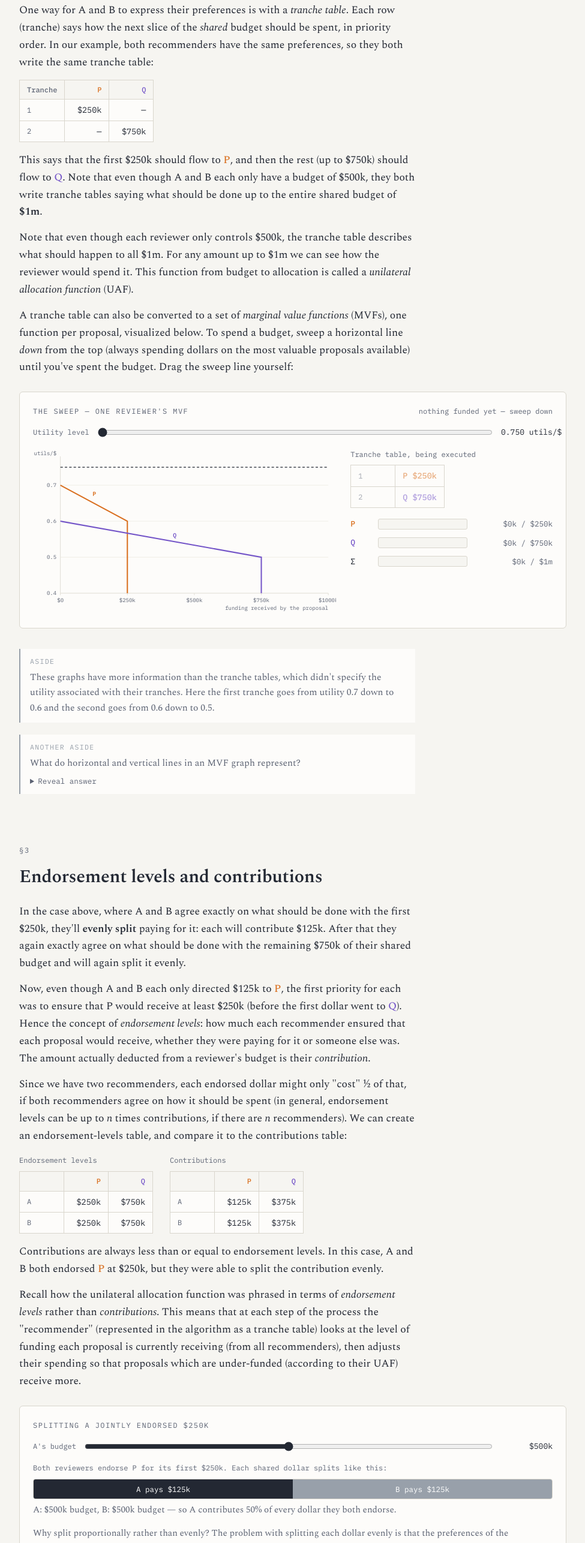
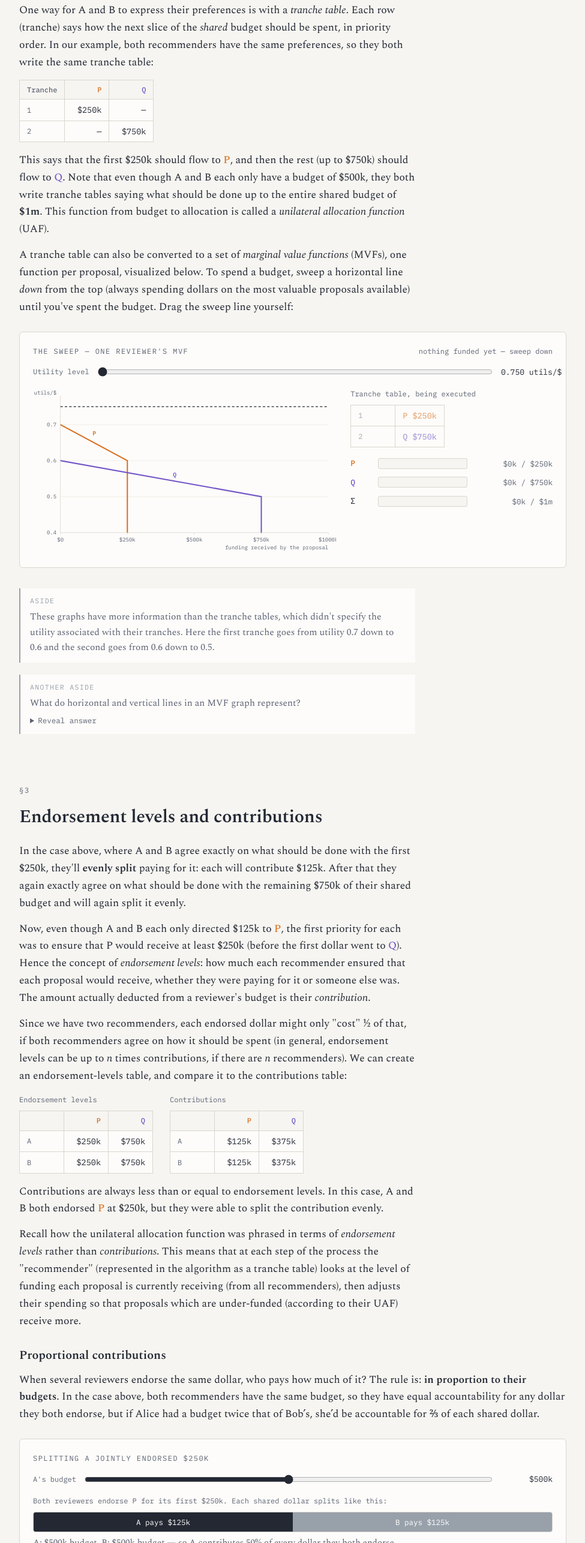
Before and after one commit to joelburget/s-process-explainer, a website built with Vite: page index.html in a window 1280 px wide. Shown: the part 1550-4123 px from the top of the page at 60% size, without its empty margins (152-1127 px from the left). Built offline with nearby package versions, Linux system fonts and the light colour scheme.

Commit message:
Copy edits suggested by Claude.

```diff
--- a/index.html
+++ b/index.html
@@ -224,14 +224,7 @@
                         that even though A and B each only have a budget of
                         $500k, they both write tranche tables saying what should
                         be done up to the entire shared budget of
-                        <strong>$1m</strong>.
-                    </p>
-
-                    <p>
-                        Note that even though each reviewer only controls $500k,
-                        the tranche table describes what should happen to all
-                        $1m. For any amount up to $1m we can see how the
-                        reviewer would spend it. This function from budget to
+                        <strong>$1m</strong>. This function from budget to
                         allocation is called a
                         <span class="term">unilateral allocation function</span>
                         (UAF).
@@ -363,10 +356,9 @@
                         In the case above, where A and B agree exactly on what
                         should be done with the first $250k, they'll
                         <strong>evenly split</strong> paying for it: each will
-                        contribute $125k. After
-                        that they again exactly agree on what should be done
-                        with the remaining $750k of their shared budget and will
-                        again split it evenly.
+                        contribute $125k. After that they again exactly agree on
+                        what should be done with the remaining $750k of their
+                        shared budget and will again split it evenly.
                     </p>
                     <p>
                         Now, even though A and B each only directed $125k to
@@ -458,6 +450,18 @@
                         UAF) receive more.
                     </p>
                 </div>
+
+                <h3>Proportional contributions</h3>
+
+                <p>
+                    When several reviewers endorse the same dollar, who pays how
+                    much of it? The rule is:
+                    <strong>in proportion to their budgets</strong>. In the case
+                    above, both recommenders have the same budget, so they have
+                    equal accountability for any dollar they both endorse, but
+                    if Alice had a budget twice that of Bob’s, she’d be
+                    accountable for ⅔ of each shared dollar.
+                </p>
 
                 <div class="panel" id="split-panel">
                     <div class="panel-title">
@@ -779,10 +783,9 @@
                         As you can see, <span class="col-r">R</span> gets all
                         $500 before <span class="col-p">P</span> or
                         <span class="col-q">Q</span> gets any money! In general,
-                        averaging
-                        is good for proposals which a lot of evaluators like at
-                        least a little, which can cost proposals which fewer
-                        recommenders like a lot!
+                        averaging is good for proposals which a lot of
+                        evaluators like at least a little, which can cost
+                        proposals which fewer recommenders like a lot!
                     </p>
                     <p>
                         We think that both types of proposals have merit, and we
```
